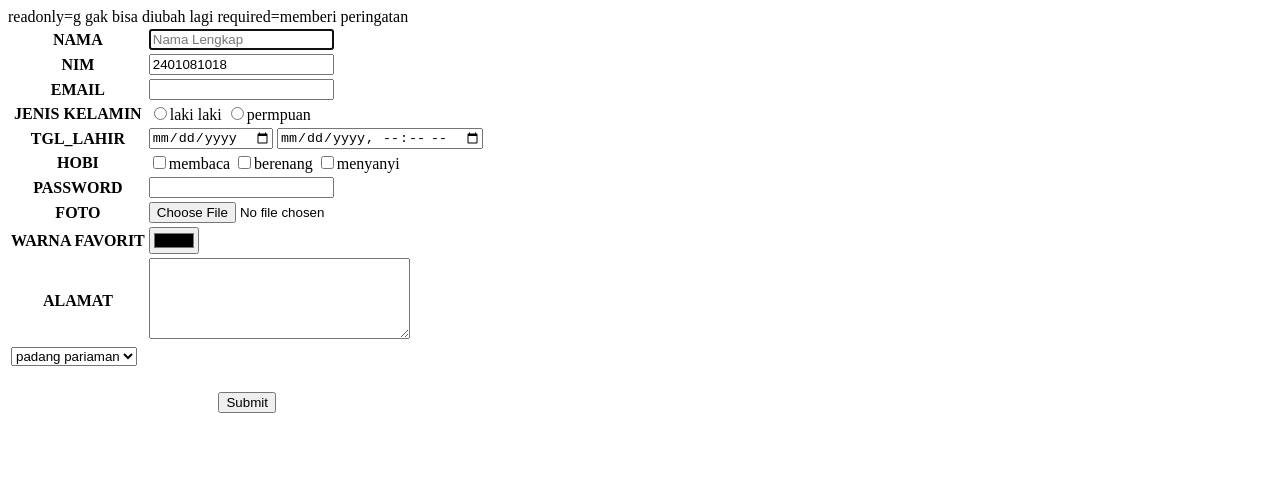
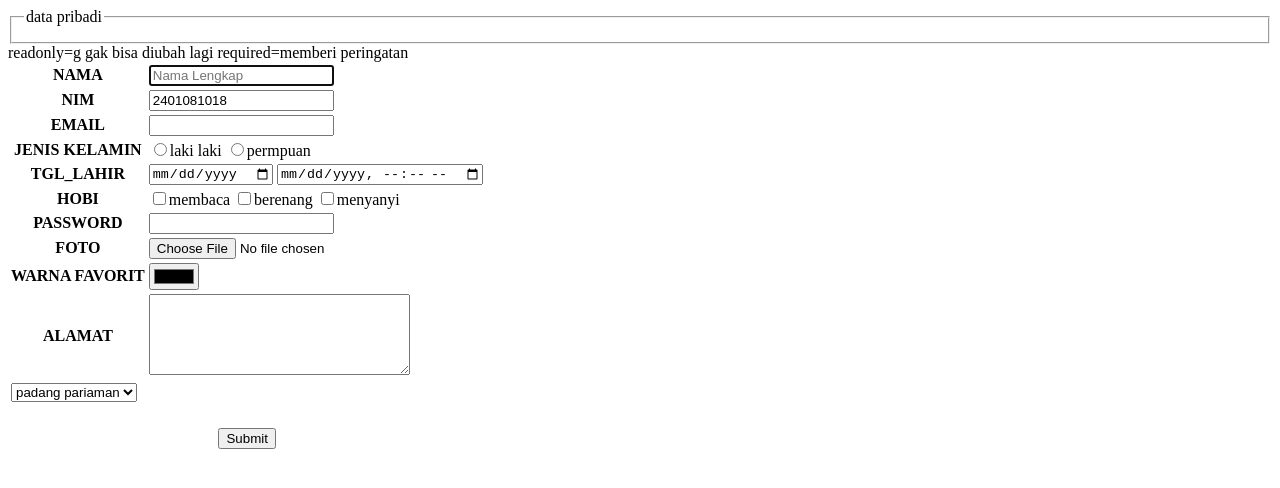
Before and after one commit to raisaymlfzh/form-html, a plain HTML site: page index.html in a window 1280 px wide. Drawn offline with Linux system fonts and the light colour scheme.

Commit message:
Update index.html

```diff
--- a/index.html
+++ b/index.html
@@ -6,6 +6,9 @@
 	</head>
 	<body>
 	    <form method="" action="">
+		    <fieldset>
+			    <legend>data pribadi</legend>
+		    </fieldset>
 		    <table>
 			<tr>
 		    <th><label for="NAMA">NAMA</label></th>
```
